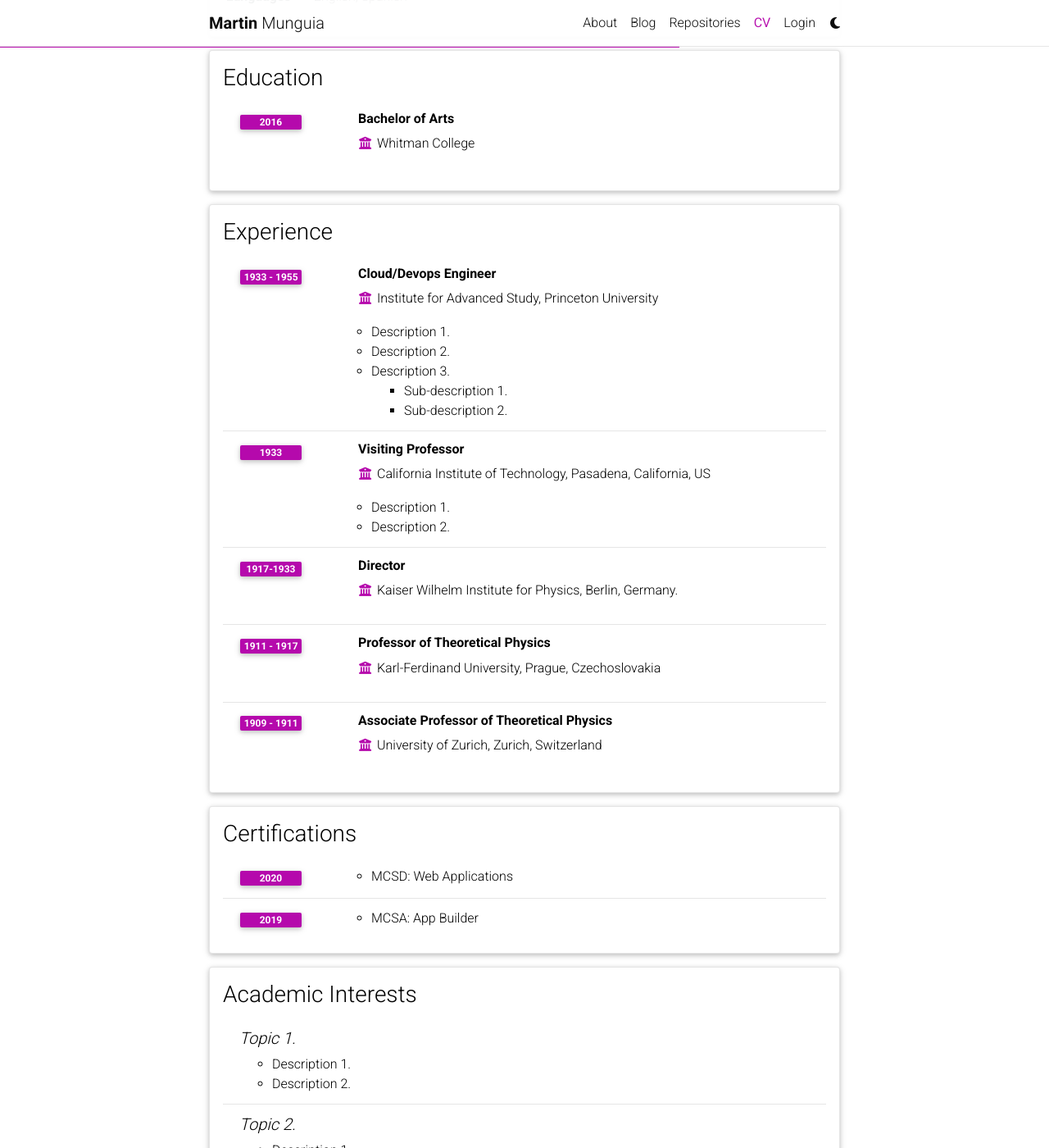
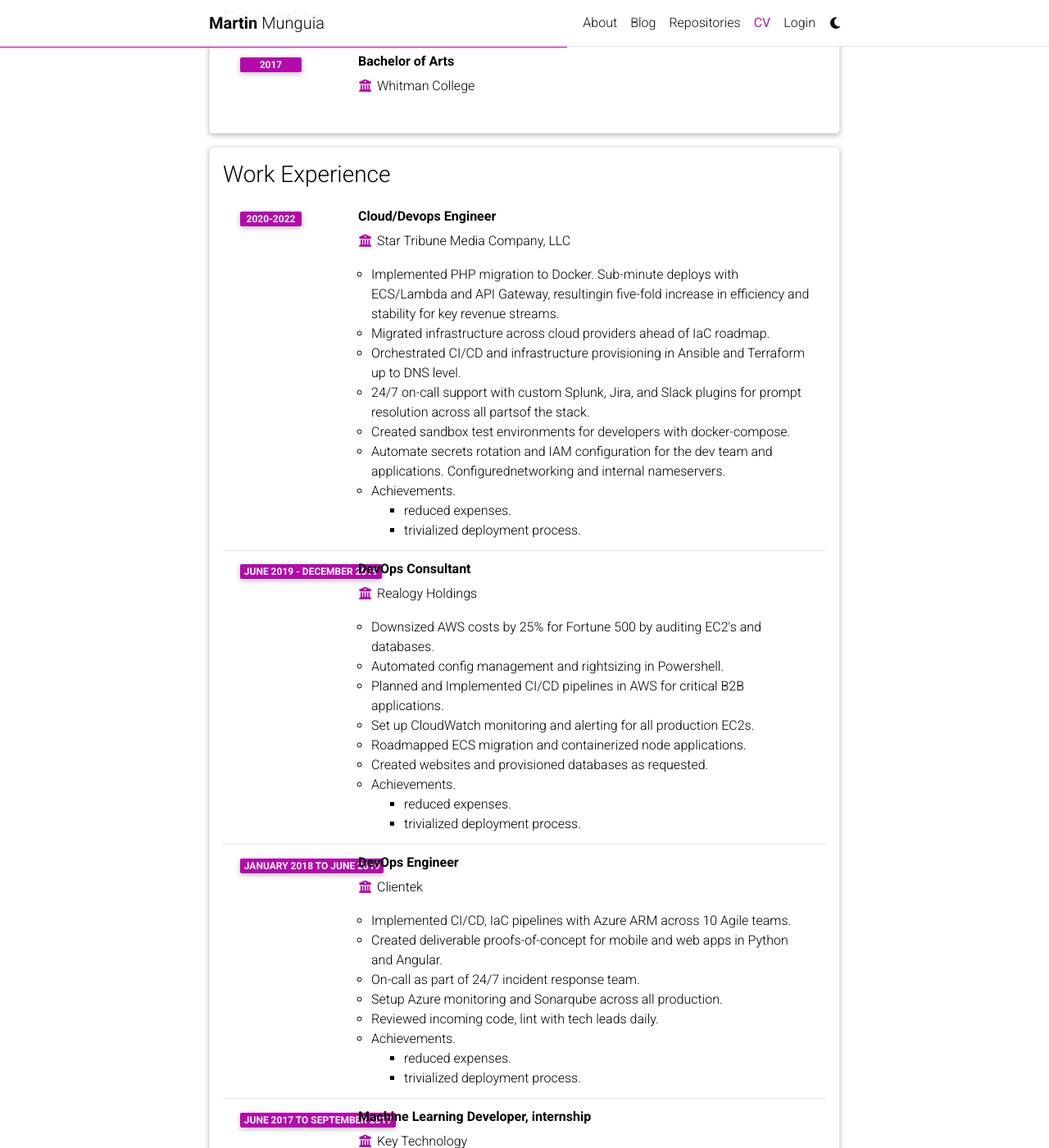
Before and after one commit to F5veRings/F5veRings.github.io, a Jekyll site: the page built from _pages/cv.md, in a window 1280 px wide and 1400 px high, scrolled down 665 px. Shown: the whole window at 82% size. Built offline with Jekyll 4.4.1, drawn with Linux system fonts in a browser that asks for light colours; comment, search, counter and statistics services are not loaded; a style sheet for code colours, icons or effects is not loaded; some of the changed text lies outside the part shown.

Commit message:
update cv

```diff
--- a/_data/cv.yml
+++ b/_data/cv.yml
@@ -13,41 +13,63 @@
   contents:
     - title: Bachelor of Arts
       institution: Whitman College
-      year: 2016
+      year: 2017
 
-- title: Experience
+- title: Work Experience
   type: time_table
   contents:
     - title: Cloud/Devops Engineer
-      institution: Institute for Advanced Study, Princeton University
-      year: 1933 - 1955
+      institution: Star Tribune Media Company, LLC
+      year: 2020-2022
       description:
-        - Description 1.
-        - Description 2.
-        - title: Description 3.
+        - Implemented PHP migration to Docker. Sub-minute deploys with ECS/Lambda and API Gateway, resultingin five-fold increase in efficiency and stability for key revenue streams.
+        - Migrated infrastructure across cloud providers ahead of IaC roadmap.
+        - Orchestrated CI/CD and infrastructure provisioning in Ansible and Terraform up to DNS level.
+        - 24/7 on-call support with custom Splunk, Jira, and Slack plugins for prompt resolution across all partsof the stack.
+        - Created sandbox test environments for developers with docker-compose.
+        - Automate secrets rotation and IAM configuration for the dev team and applications. Configurednetworking and internal nameservers.
+        - title: Achievements.
           contents:
-            - Sub-description 1.
-            - Sub-description 2.
-    - title: Visiting Professor
-      institution: California Institute of Technology, Pasadena, California, US
-      year: 1933
+            - reduced expenses.
+            - trivialized deployment process.
+    - title: DevOps Consultant
+      institution: Realogy Holdings
+      year: June 2019 - December 2019
       description:
-        - Description 1.
-        - Description 2.
+        - Downsized AWS costs by 25% for Fortune 500 by auditing EC2's and databases.
+        - Automated config management and rightsizing in Powershell.
+        - Planned and Implemented CI/CD pipelines in AWS for critical B2B applications.
+        - Set up CloudWatch monitoring and alerting for all production EC2s.
+        - Roadmapped ECS migration and containerized node applications.
+        - Created websites and provisioned databases as requested.
+        - title: Achievements.
+          contents:
+            - reduced expenses.
+            - trivialized deployment process.
 
-    - title: Director
-      institution: Kaiser Wilhelm Institute for Physics, Berlin, Germany.
-      year: 1917-1933
+    - title: DevOps Engineer
+      institution: Clientek
+      year: January 2018 to June 2019
+      description:
+        - Implemented CI/CD, IaC pipelines with Azure ARM across 10 Agile teams.
+        - Created deliverable proofs-of-concept for mobile and web apps in Python and Angular.
+        - On-call as part of 24/7 incident response team.
+        - Setup Azure monitoring and Sonarqube across all production.
+        - Reviewed incoming code, lint with tech leads daily.
+        - title: Achievements.
+          contents:
+            - reduced expenses.
+            - trivialized deployment process.
 
-    - title: Professor of Theoretical Physics
-      institution: Karl-Ferdinand University, Prague, Czechoslovakia
-      year: 1911 - 1917
+    - title: Machine Learning Developer, internship
+      institution: Key Technology
+      year: June 2017 to September 2017
       description:
-
-    - title: Associate Professor of Theoretical Physics
-      institution: University of Zurich, Zurich, Switzerland
-      year: 1909 - 1911
-
+        - Experimental and highly technical work in a demanding food tech environment.
+        - title: Achievements.
+          contents:
+            - Developed a suite of statistical analysis and ML tools in Python in tandem with our research in MLvision.
+            - Our new model led to a breakthrough six-fold increase in food sorting efficiency for hyperspectralcameras.
 - title: Certifications
   type: time_table
   contents:
@@ -57,20 +79,3 @@
     - year: 2019
       items:
         - "MCSA: App Builder"
-
-- title: Academic Interests
-  type: nested_list
-  contents:
-    - title: Topic 1.
-      items:
-        - Description 1.
-        - Description 2.
-    - title: Topic 2.
-      items:
-        - Description 1.
-        - Description 2.
-
-- title: Other Interests
-  type: list
-  contents:
-    - <u>Hobbies:</u> Hobby 1, Hobby 2, etc.
```
